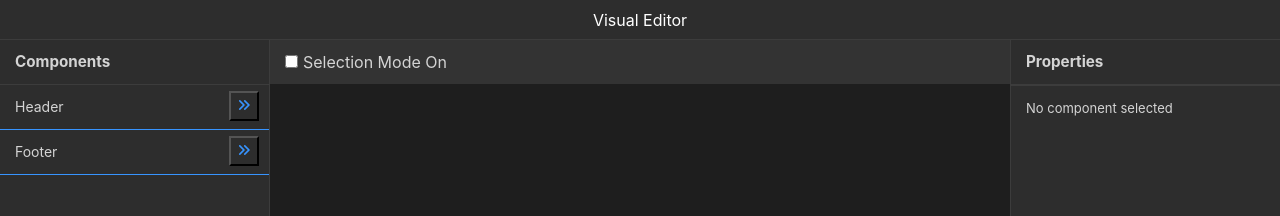
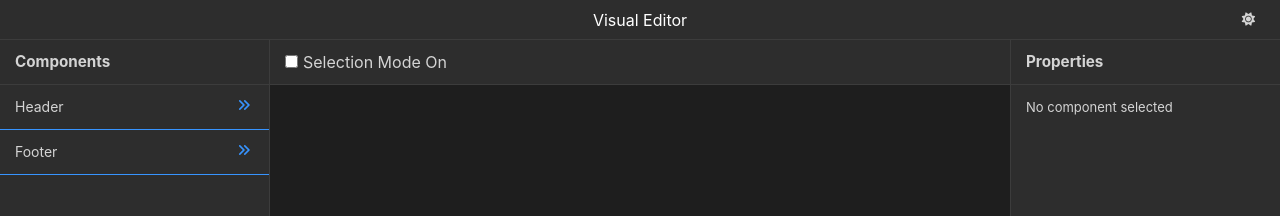
Before and after one commit to codotronix/visual-editor, a React (Vite) app: page / in a window 1280 px wide. Shown: the top 216 px of the page. Built offline with nearby package versions, Linux system fonts and the light colour scheme.

Commit message:
day-night mode toggle implemented

```diff
--- a/src/App.tsx
+++ b/src/App.tsx
@@ -11,11 +11,14 @@ const StyledApp = styled.div`
 `
 
 function App() {
-  const [isLighMode] = useState(false)
+  const [isLightMode, setLightMode] = useState(false)
 
   return (
-    <StyledApp className={clsx('vse', isLighMode && 'light' )}>
-      <Header />
+    <StyledApp className={clsx('vse', isLightMode && 'light' )}>
+      <Header
+        isLightMode={isLightMode}
+        toggleLightMode={() => setLightMode(!isLightMode)}
+      />
       <Editor />
       <Footer />
     </StyledApp>
--- a/src/components/editor/TopToolBox.tsx
+++ b/src/components/editor/TopToolBox.tsx
@@ -4,7 +4,9 @@ import { useEditorContext } from "./editorContext"
 const StyledTopToolBox = styled.div`
     margin-left: 270px;
     padding: 10px 15px;
-    background: var(--color-toolbar-bg);
+    /* background: var(--color-toolbar-bg); */
+    background: var(--color-sidebar-bg);
+    border-bottom: 1px solid var(--color-border);
     position: fixed;
     top: 40px;
     left: 0;
--- a/src/components/editor/components-explorer/ComponentContextMenu.tsx
+++ b/src/components/editor/components-explorer/ComponentContextMenu.tsx
@@ -12,6 +12,7 @@ const StyledComponentContextMenu = styled.div`
     flex-direction: column;
     z-index: 2;
     animation: appear 900ms ease;
+    box-shadow: 0px 0px 6px 2px var(--color-shadow);
 
     @keyframes appear {
         0% { opacity: 0; }
--- a/src/components/editor/components-explorer/ComponentsExplorer.tsx
+++ b/src/components/editor/components-explorer/ComponentsExplorer.tsx
@@ -4,6 +4,7 @@ import clsx from 'clsx'
 import Component from './Component'
 import { ComponentMap } from '../../../config/ComponentMap'
 import ComponentContextMenu from './ComponentContextMenu'
+import { ToggleButton } from '../../vse'
 
 const StyledComponentsExplorer = styled.div`
     position: fixed;
@@ -26,7 +27,7 @@ const StyledComponentsExplorer = styled.div`
         & > .ico_options {
             color: var(--color-component-outline);
             cursor: pointer;
-            background: transparent;
+            /* background: transparent; */
             width: 30px;
             height: 30px;
             display: flex;
@@ -36,19 +37,6 @@ const StyledComponentsExplorer = styled.div`
             position: absolute;
             right: 10px;
             top: 6px;
-
-            & > .ico_context_close {
-                display: none;
-            }
-        }
-
-        & > .ico_options.context_menu_open {
-            & > .ico_context {
-                display: none;
-            }
-            & > .ico_context_close {
-                display: inline-block;
-            }
         }
     }
 `
@@ -76,13 +64,13 @@ const ComponentsExplorer = () => {
                         id={c.id}
                         name={c.name!}
                     />
-                    <button
-                        className={clsx('ico_options', contextMenuProps && contextMenuProps.compId === c.id && 'context_menu_open')}
+                    <ToggleButton
+                        className={clsx('ico_options')}
                         onClick={e => toggleContextMenu(e, c.id)}
-                    >
-                        <i className={clsx("fa-solid fa-angles-right ico_context")}></i>
-                        <i className={clsx("fa-solid fa-xmark ico_context_close")}></i>
-                    </button>
+                        isActive={!(contextMenuProps && contextMenuProps.compId === c.id)}
+                        child1={<i className={clsx("fa-solid fa-angles-right ico_context")}></i>}
+                        child2={<i className={clsx("fa-solid fa-xmark ico_context_close")}></i>}
+                    />
 
                     {
                         contextMenuProps && contextMenuProps.compId === c.id &&
--- a/src/components/editor/properties-panel/PropertiesPanel.tsx
+++ b/src/components/editor/properties-panel/PropertiesPanel.tsx
@@ -13,7 +13,7 @@ const StyledPropertiesPanel = styled.div`
 
     & > .header {
         padding: 10px 15px;
-        border-bottom: 2px solid var(--color-border);
+        border-bottom: 1px solid var(--color-border);
     }
 
     & > .properties_innercontainer {
--- a/src/components/vse/button/Button.tsx
+++ b/src/components/vse/button/Button.tsx
@@ -12,13 +12,14 @@ const StyledButton = styled.button`
     padding: 5px 10px;
     background: transparent;
     color: var(--color-text);
+    border-radius: 4px;
 
     &:disabled {
         cursor: not-allowed;
         opacity: 0.5;
     }
 
-    &:hover {
+    &:hover:not(:disabled) {
         background: rgba(155, 155, 155, 0.1);
     }
 `
--- /dev/null
+++ b/src/components/vse/button/ToggleButton.tsx
@@ -0,0 +1,17 @@
+import Button from "./Button";
+
+type TToggleButton = React.ButtonHTMLAttributes<HTMLButtonElement> & {
+    child1: React.ReactNode;
+    child2: React.ReactNode;
+    isActive?: boolean;
+}
+
+const ToggleButton = ({ child1, child2, isActive, ...restProps }: TToggleButton) => {
+    return (
+        <Button {...restProps}>
+            {isActive ? child1 : child2}
+        </Button>
+    )
+}
+
+export default ToggleButton;
--- a/src/components/vse/header/Header.tsx
+++ b/src/components/vse/header/Header.tsx
@@ -1,4 +1,5 @@
 import styled from "@emotion/styled"
+import ToggleButton from "../button/ToggleButton"
 
 const StyledHeader = styled.header`
     background: var(--color-header-bg);
@@ -13,12 +14,29 @@ const StyledHeader = styled.header`
     top: 0;
     left: 0;
     right: 0;
+
+    & > .day_night_toggle {
+        position: absolute;
+        right: 15px;
+    }
 `
+type THeader = {
+    isLightMode: boolean
+    toggleLightMode: () => {}
+}
 
-const Header = () => {
+const Header = ({ isLightMode, toggleLightMode }: THeader) => {
     return (
         <StyledHeader>
             Visual Editor
+
+            <ToggleButton
+                className="day_night_toggle"
+                isActive={isLightMode}
+                onClick={toggleLightMode}
+                child2={<i className="fa-solid fa-sun"></i>}
+                child1={<i className="fa-solid fa-moon"></i>}
+            />
         </StyledHeader>
     )
 }
--- a/src/components/vse/index.ts
+++ b/src/components/vse/index.ts
@@ -1,7 +1,8 @@
 import Header from "./header/Header";
 import Footer from "./footer/Footer";
 import Button from "./button/Button";
+import ToggleButton from "./button/ToggleButton";
 
 export {
-    Header, Footer, Button
+    Header, Footer, Button, ToggleButton
 }
```
